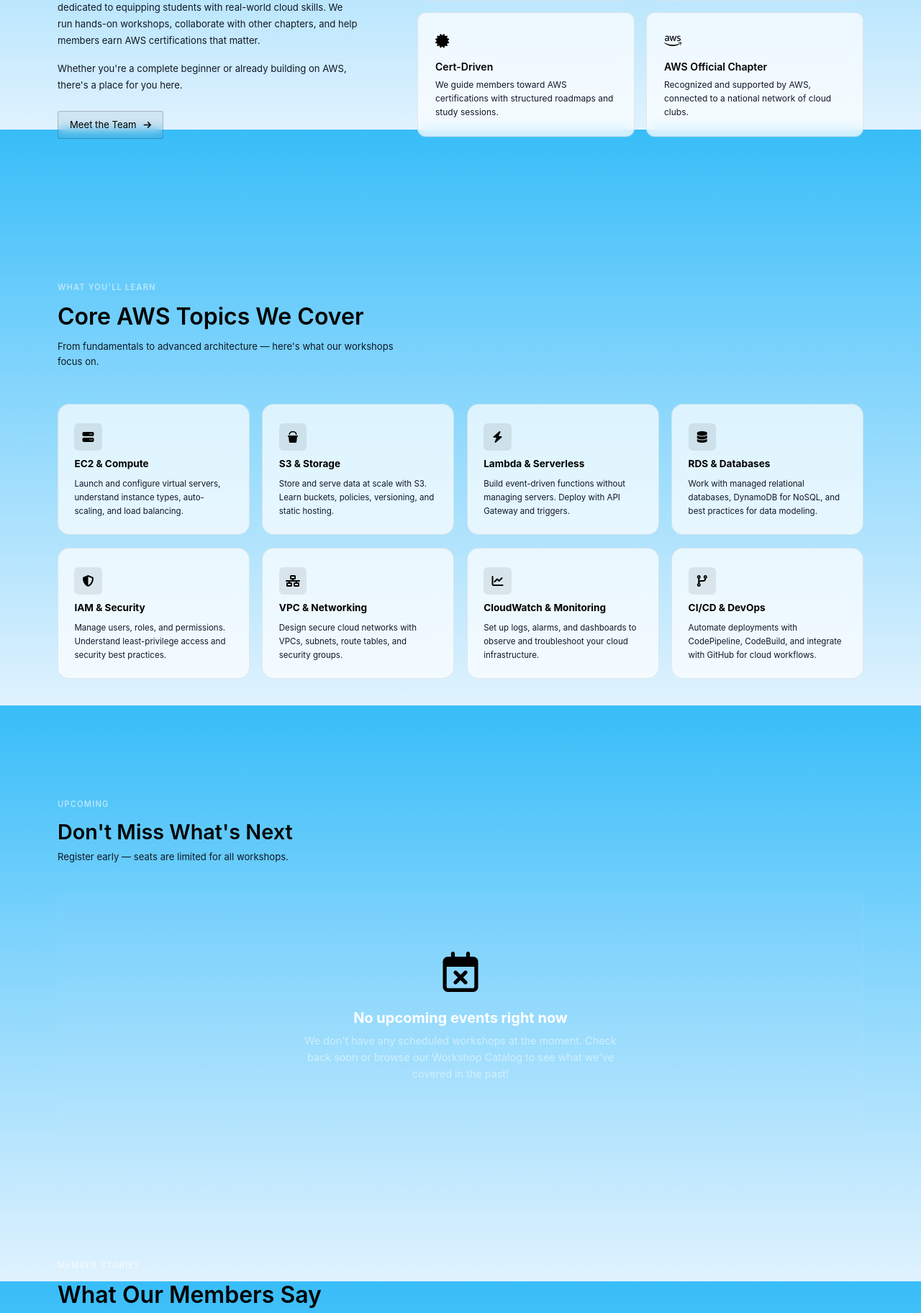
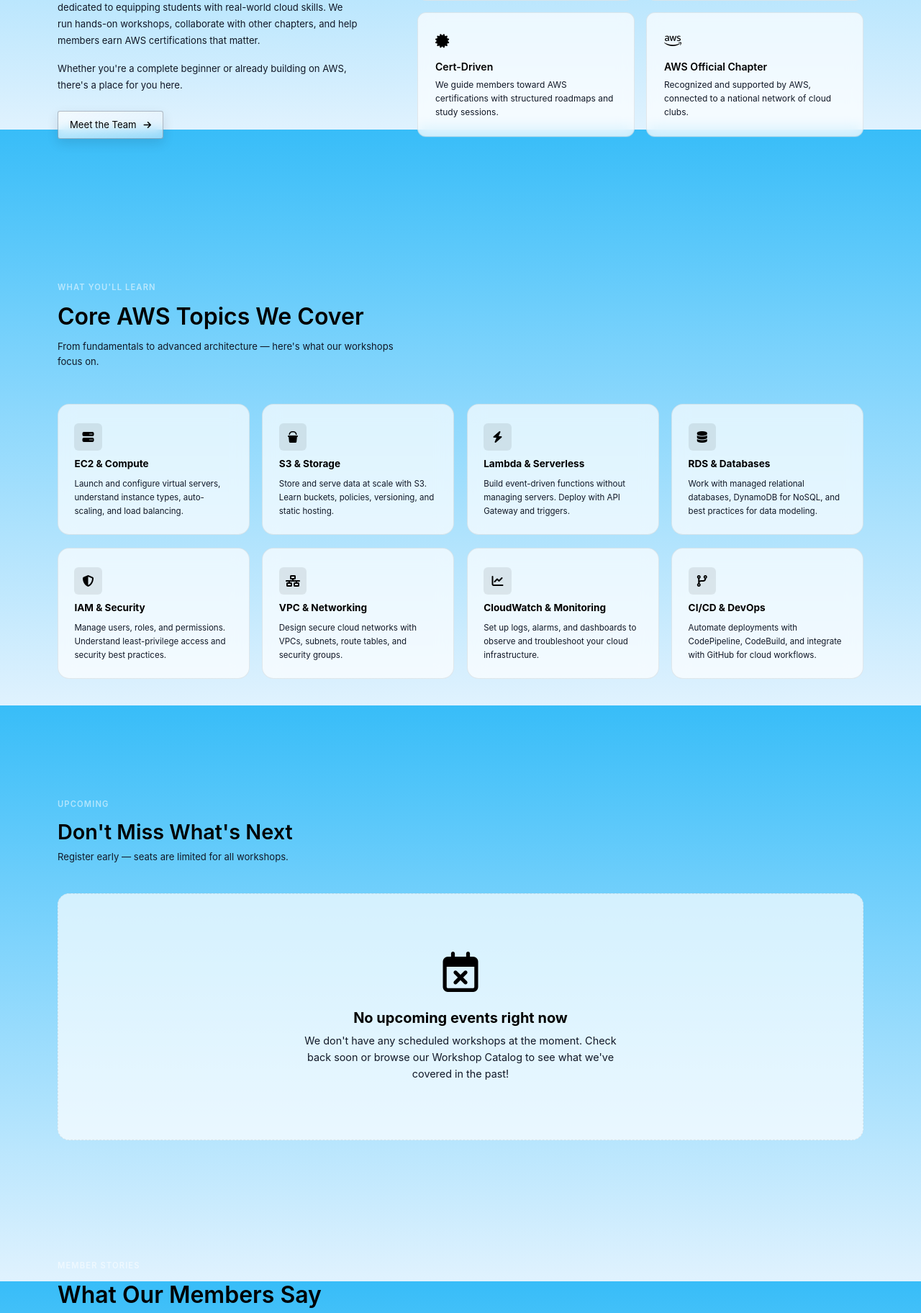
Before and after one commit to neilmasion/Django-Flurry, a Django app: page / in a window 1280 px wide. Shown: the part 1420-3244 px from the top of the page at 72% size. Run offline with Django 5.2, Linux system fonts and the light colour scheme; data comes from the database, SQL or seed files in the repository.

Commit message:
Improve CTA hover contrast and empty-state readability

```diff
--- a/static/css/home.css
+++ b/static/css/home.css
@@ -509,6 +509,19 @@
     font-size: 0.82rem;
 }
 
+html:not([data-theme="dark"]) .about-text .btn-outline {
+    background: linear-gradient(135deg, rgba(255, 255, 255, 0.62), rgba(236, 244, 252, 0.5));
+    border-color: rgba(15, 23, 42, 0.28);
+    color: var(--text-primary);
+    box-shadow: 0 6px 16px rgba(15, 23, 42, 0.12);
+}
+
+html:not([data-theme="dark"]) .about-text .btn-outline:hover {
+    background: #ffffff;
+    border-color: rgba(15, 23, 42, 0.42);
+    color: var(--text-primary);
+}
+
 .about-cards {
     flex: 1;
     display: grid;
--- a/static/css/main.css
+++ b/static/css/main.css
@@ -1291,6 +1291,30 @@
     flex-wrap: wrap;
 }
 
+html[data-theme="dark"] .cta-buttons .btn-primary {
+    background: #000000;
+    color: #ffffff;
+    border: 1px solid rgba(255, 255, 255, 0.2);
+}
+
+html[data-theme="dark"] .cta-buttons .btn-primary:hover {
+    background: #111827;
+    color: #ffffff;
+    border-color: rgba(255, 255, 255, 0.36);
+}
+
+html:not([data-theme="dark"]) .cta-buttons .btn-primary {
+    background: #000000;
+    color: #ffffff;
+    border: 1px solid rgba(0, 0, 0, 0.2);
+}
+
+html:not([data-theme="dark"]) .cta-buttons .btn-primary:hover {
+    background: #ffffff;
+    color: #000000;
+    border-color: rgba(0, 0, 0, 0.35);
+}
+
 /* Global Network List & Item Styles */
 .network-list {
     display: flex;
--- a/static/css/root.css
+++ b/static/css/root.css
@@ -191,15 +191,16 @@
     color: var(--text-primary);
 }
 
-:not([data-theme="dark"]) .btn-primary {
+html:not([data-theme="dark"]) .btn-primary {
     background-color: #000000;
     /* Black button from Aerora example */
     color: #ffffff;
     border: none;
 }
 
-:not([data-theme="dark"]) .btn-primary:hover {
+html:not([data-theme="dark"]) .btn-primary:hover {
     background-color: rgba(255, 255, 255, 0.85);
+    color: #000000;
     transform: translateY(-2px);
     box-shadow: 0 4px 16px rgba(0, 0, 0, 0.2);
 }
--- a/templates/index.html
+++ b/templates/index.html
@@ -469,10 +469,10 @@
             {% endfor %}
 
             {% if not featured_events and not other_events %}
-            <div class="empty-events" style="grid-column: 1 / -1; width: 100%; text-align: center; padding: 5rem 2rem; background: rgba(255,255,255,0.02); border-radius: var(--radius-xl); border: 1px dashed rgba(255,255,255,0.1);">
-                <i class="fa-regular fa-calendar-xmark" style="font-size: 3.5rem; color: rgba(255,255,255,0.15); margin-bottom: 1.5rem;"></i>
-                <h3 style="color: #fff; margin-bottom: 0.5rem; font-size: 1.25rem;">No upcoming events right now</h3>
-                <p style="color: rgba(255,255,255,0.5); max-width: 450px; margin: 0 auto; font-size: 0.9rem; line-height: 1.6;">We don't have any scheduled workshops at the moment. Check back soon or browse our Workshop Catalog to see what we've covered in the past!</p>
+            <div class="empty-events" style="grid-column: 1 / -1; width: 100%; text-align: center; padding: 5rem 2rem; background: var(--bg-secondary); border-radius: var(--radius-xl); border: 1px dashed var(--border-color);">
+                <i class="fa-regular fa-calendar-xmark" style="font-size: 3.5rem; color: var(--text-tertiary); margin-bottom: 1.5rem;"></i>
+                <h3 style="color: var(--text-primary); margin-bottom: 0.5rem; font-size: 1.25rem;">No upcoming events right now</h3>
+                <p style="color: var(--text-secondary); max-width: 450px; margin: 0 auto; font-size: 0.9rem; line-height: 1.6;">We don't have any scheduled workshops at the moment. Check back soon or browse our Workshop Catalog to see what we've covered in the past!</p>
             </div>
             {% endif %}
         </div>
```
Also changed, not shown: templates/events.html (+4 -4 lines).
